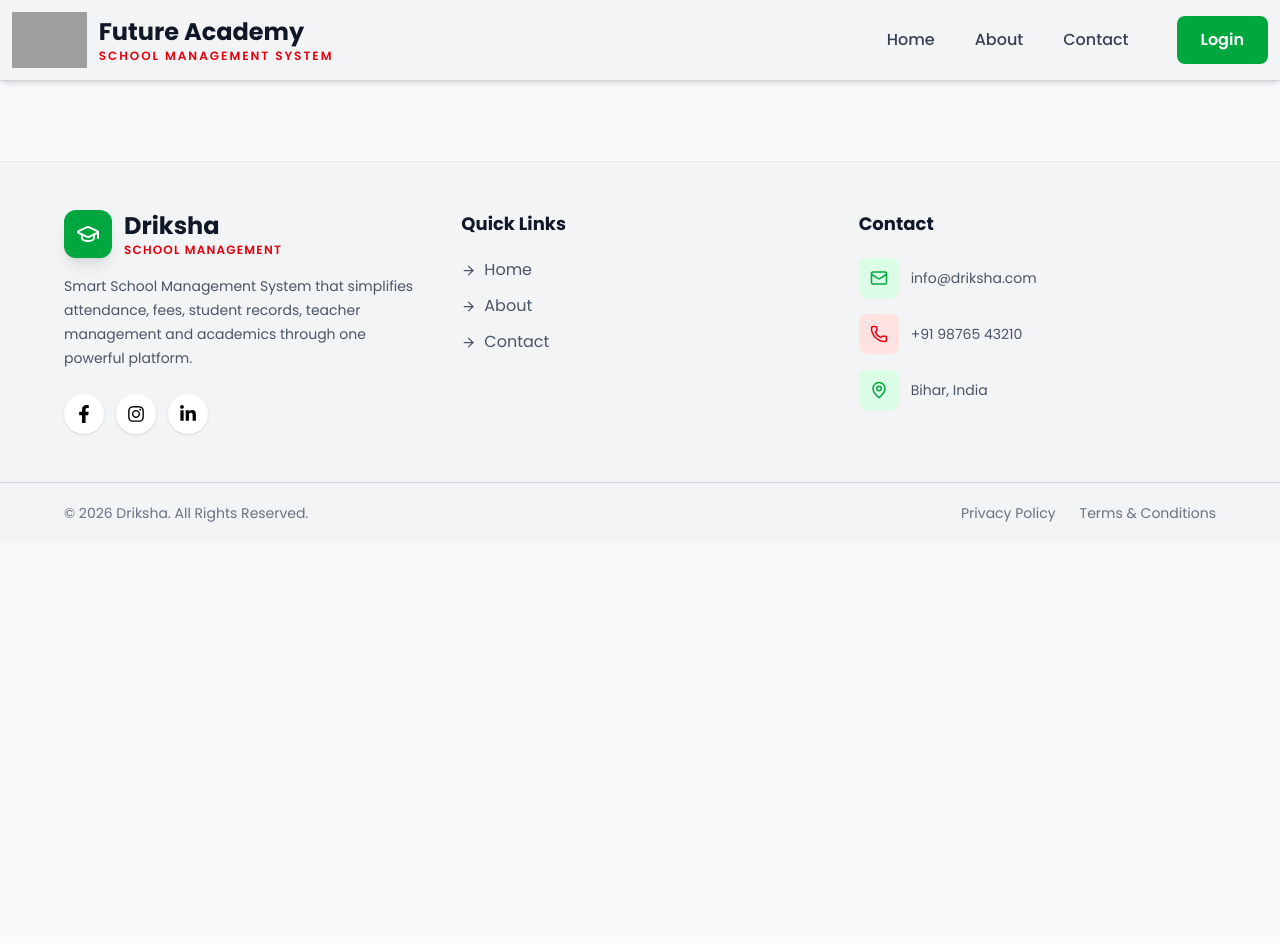
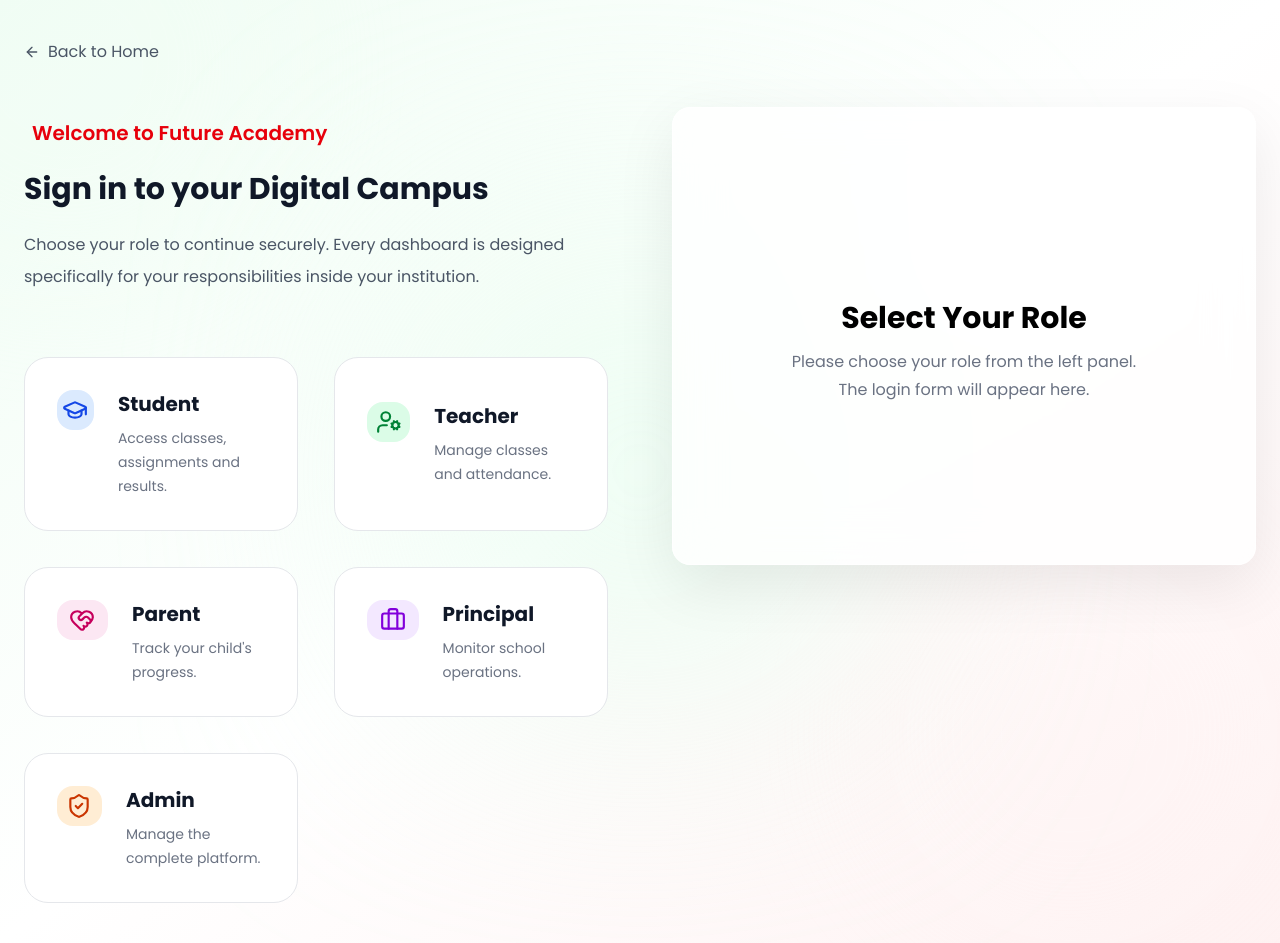
Before and after one commit to srishti09Ch2004/School_Management_, a React (Vite) app: page /login in a window 1280 px wide. Before the commit the page ends 800 px from the top, so only its background shows below. Built offline with nearby package versions, Linux system fonts and the light colour scheme; grey boxes are pictures that could not be loaded.

Commit message:
Create login panel successfully

```diff
--- a/src/App.jsx
+++ b/src/App.jsx
@@ -1,24 +1,30 @@
 import { Routes, Route } from "react-router-dom";
+import { useLocation } from "react-router-dom";
 
 import Navbar from "./components/Navbar";
 import Footer from "./components/Footer";
 
 import Home from "./pages/Home";
+import Login from "./pages/Login";
 import About from "./components/About";
 import Contact from "./components/Contact";
 
 function App() {
+    const location = useLocation();
+    const hideLayout = location.pathname === "/login";
+
   return (
     <>
-      <Navbar />
+      {!hideLayout && <Navbar />}
 
       <Routes>
         <Route path="/" element={<Home />} />
         <Route path="/about" element={<About />} />
         <Route path="/contact" element={<Contact />} />
+        <Route path="/login" element={<Login />} />
       </Routes>
 
-      <Footer />
+       {!hideLayout && <Footer />}
     </>
   );
 }
--- a/src/components/DashboardRoles.jsx
+++ b/src/components/DashboardRoles.jsx
@@ -1,38 +1,64 @@
+import {
+  GraduationCap,
+  UserCog,
+  HeartHandshake,
+  Briefcase,
+  ShieldCheck,
+  ArrowUpRight,
+} from "lucide-react";
+
 const roles = [
   {
     title: "Student",
-    icon: "school",
-    color: "bg-blue-500",
+    icon: <GraduationCap size={28} />,
+    bg: "bg-blue-100",
+    text: "text-blue-700",
+    border: "hover:border-blue-400",
     desc: "Attendance, Homework, Results & Timetable",
   },
   {
     title: "Teacher",
-    icon: "co_present",
-    color: "bg-green-500",
+    icon: <UserCog size={28} />,
+    bg: "bg-green-100",
+    text: "text-green-700",
+    border: "hover:border-green-400",
     desc: "Manage Classes, Marks & Attendance",
   },
   {
     title: "Parent",
-    icon: "family_restroom",
-    color: "bg-pink-500",
+    icon: <HeartHandshake size={28} />,
+    bg: "bg-pink-100",
+    text: "text-pink-700",
+    border: "hover:border-pink-400",
     desc: "Track Child Progress, Fees & Homework",
   },
   {
     title: "Principal",
-    icon: "shield_person",
-    color: "bg-gray-800",
+    icon: <Briefcase size={28} />,
+    bg: "bg-purple-100",
+    text: "text-purple-700",
+    border: "hover:border-purple-400",
     desc: "Analytics, Reports & School Overview",
+  },
+  {
+    title: "Admin",
+    icon: <ShieldCheck size={28} />,
+    bg: "bg-orange-100",
+    text: "text-orange-700",
+    border: "hover:border-orange-400",
+    desc: "Manage Users, School Settings, Roles & Complete System Control",
   },
 ];
 
 function DashboardRoles() {
   return (
-    <section className="py-20 bg-gradient-to-b from-white to-green-50">
-      <div className="max-w-7xl mx-auto px-4">
+    <section className="py-24 bg-gradient-to-b from-white to-green-50">
+      <div className="max-w-7xl mx-auto px-6">
 
         {/* Heading */}
 
-         <div className="max-w-3xl mx-auto text-center">
+        <div className="max-w-3xl mx-auto text-center">
+
           <span className="text-red-600 uppercase tracking-[3px] font-semibold">
             Dashboard Access
           </span>
@@ -41,45 +67,62 @@ function DashboardRoles() {
             One Platform, Every User
           </h2>
 
-          <p className="mt-5 text-gray-600 text-lg">
-            Smart dashboards designed for every member of your school.
+          <p className="mt-5 text-gray-600 text-lg leading-8">
+            Smart dashboards designed for every member of your school,
+            providing secure access to the tools and information they need.
           </p>
+
         </div>
 
         {/* Cards */}
 
-        <div className="grid md:grid-cols-2 lg:grid-cols-4 gap-7 mt-20">
+        <div className="grid md:grid-cols-2 lg:grid-cols-6 gap-8 mt-20">
 
           {roles.map((role, index) => (
+
             <div
               key={index}
-              className="group bg-white rounded-2xl p-7 border border-gray-200 shadow-sm hover:shadow-xl hover:-translate-y-2 transition duration-300"
+              className={`group rounded-3xl bg-white border border-gray-200
+              p-8 shadow-sm transition-all duration-300
+              hover:-translate-y-2 hover:shadow-2xl
+              ${role.border}
+              ${
+                index >= 3
+                  ? "lg:col-span-3"
+                  : "lg:col-span-2"
+              }`}
             >
 
+              {/* Icon */}
+
               <div
-                className={`w-14 h-14 rounded-2xl ${role.color} flex items-center justify-center text-white shadow-lg group-hover:scale-110 transition`}
+                className={`w-13 h-13 rounded-2xl
+                ${role.bg}
+                ${role.text}
+                flex items-center justify-center
+                shadow-md
+                group-hover:scale-110
+                transition-all duration-300`}
               >
-                <span className="material-symbols-outlined text-3xl">
-                  {role.icon}
-                </span>
+                {role.icon}
               </div>
+
+              {/* Title */}
 
               <h3 className="mt-8 text-2xl font-bold text-gray-900">
                 {role.title}
               </h3>
 
-              <p className="mt-3 text-gray-600 leading-7">
+              {/* Description */}
+
+              <p className="mt-4 text-gray-600 leading-7">
                 {role.desc}
               </p>
 
-              <button className="mt-7 text-green-600 font-semibold flex items-center gap-2 group-hover:gap-3 transition-all">
-                Explore
-                <span className="material-symbols-outlined text-xl">
-                  arrow_forward
-                </span>
-              </button>
+
 
             </div>
+
           ))}
 
         </div>
--- a/src/components/Hero.jsx
+++ b/src/components/Hero.jsx
@@ -1,3 +1,5 @@
+import { Link } from "react-router-dom";
+
 function Hero() {
   const academyName = "Future Academy";
 
@@ -28,13 +30,42 @@ function Hero() {
 
             <div className="mt-10 flex flex-wrap justify-center lg:justify-start gap-4">
 
-              <button className="px-8 py-3 text-white transition bg-green-600 rounded-full hover:bg-green-700">
-                Get Started
-              </button>
+              <Link to="/login">
 
-              <button className="px-8 py-3 text-green-600 transition bg-white border border-green-600 rounded-full hover:bg-green-50">
-                Login
-              </button>
+            <button
+              className="px-8 py-3 rounded-full
+              bg-gradient-to-r
+              from-green-600
+              to-green-700
+              text-white
+              font-semibold
+              shadow-lg
+              transition-all
+              duration-300
+              hover:-translate-y-1
+              hover:shadow-xl"
+            >
+              Get Started
+            </button>
+
+          </Link>
+
+          <Link to="/login">
+
+            <button
+              className="px-8 py-3 rounded-full
+              border-2 border-green-600
+              text-green-600
+              font-semibold
+              transition-all
+              duration-300
+              hover:bg-green-600
+              hover:text-white"
+            >
+              Login
+            </button>
+
+          </Link>
 
             </div>
 
--- a/src/components/LoginForm.jsx
+++ b/src/components/LoginForm.jsx
@@ -12,28 +12,28 @@ function LoginForm({ role }) {
 
   const roleStyles = {
     student: {
-      button: "from-blue-500 to-blue-600 hover:from-blue-600 hover:to-blue-700",
-      badge: "bg-blue-100 text-blue-600",
+      button: "from-blue-400 to-blue-500 hover:from-blue-500 hover:to-blue-600",
+      badge: "bg-blue-100 text-blue-700",
     },
 
     teacher: {
-      button: "from-green-500 to-green-600 hover:from-green-600 hover:to-green-700",
-      badge: "bg-green-100 text-green-600",
+      button: "from-green-400 to-green-500 hover:from-green-500 hover:to-green-600",
+      badge: "bg-green-100 text-green-700",
     },
 
     parent: {
-      button: "from-pink-500 to-pink-600 hover:from-pink-600 hover:to-pink-700",
-      badge: "bg-pink-100 text-pink-600",
+      button: "from-pink-400 to-pink-500 hover:from-pink-500 hover:to-pink-600",
+      badge: "bg-pink-100 text-pink-700",
     },
 
     principal: {
-      button: "from-purple-500 to-purple-600 hover:from-purple-600 hover:to-purple-700",
-      badge: "bg-purple-100 text-purple-600",
+      button: "from-purple-400 to-purple-500 hover:from-purple-500 hover:to-purple-600",
+      badge: "bg-purple-100 text-purple-700",
     },
 
     admin: {
-      button: "from-orange-500 to-orange-600 hover:from-orange-600 hover:to-orange-700",
-      badge: "bg-orange-100 text-orange-600",
+      button: "from-orange-400 to-orange-500 hover:from-orange-500 hover:to-orange-600",
+      badge: "bg-orange-100 text-orange-500",
     },
   };
 
@@ -56,7 +56,7 @@ function LoginForm({ role }) {
         {role.title} Portal
       </div>
 
-      <h2 className="mt-5 text-3xl font-bold text-gray-900">
+      <h2 className="mt-6 text-3xl font-bold text-gray-800">
         Welcome Back
       </h2>
 
@@ -169,7 +169,7 @@ function LoginForm({ role }) {
         {/* Button */}
 
         <button
-          className={`w-full h-14 rounded-2xl bg-gradient-to-r ${style.button}
+          className={`w-full h-12 rounded-2xl bg-gradient-to-r ${style.button}
           text-white font-semibold flex justify-center items-center gap-3
           transition duration-300 hover:scale-[1.02]`}
         >
--- a/src/components/Navbar.jsx
+++ b/src/components/Navbar.jsx
@@ -50,10 +50,15 @@ function Navbar() {
 
           <Link
             to="/login"
-            className="ml-2 rounded-lg bg-green-600 px-6 py-3 font-semibold text-white transition duration-300 hover:bg-green-700"
+            className="ml-2 rounded-xl bg-gradient-to-r from-green-600 to-green-700
+            px-6 py-3 font-semibold text-white shadow-lg
+            transition-all duration-300
+            hover:-translate-y-1
+            hover:shadow-xl"
           >
             Login
           </Link>
+
         </div>
       </div>
     </nav>
--- a/src/components/RoleCard.jsx
+++ b/src/components/RoleCard.jsx
@@ -16,42 +16,43 @@ function RoleCard({ role, selectedRole, onSelect }) {
     parent: <HeartHandshake size={26} />,
     principal: <Briefcase size={26} />,
     admin: <ShieldCheck size={26} />,
+
   };
 
   const colors = {
     blue: {
       bg: "bg-blue-100",
-      text: "text-blue-600",
-      border: "border-blue-500",
-      shadow: "shadow-blue-200",
+      text: "text-blue-700",
+      border: "border-blue-400",
+      shadow: "shadow-blue-100",
     },
 
     green: {
       bg: "bg-green-100",
-      text: "text-green-600",
-      border: "border-green-500",
-      shadow: "shadow-green-200",
+      text: "text-green-700",
+      border: "border-green-400",
+      shadow: "shadow-green-100",
     },
 
     pink: {
       bg: "bg-pink-100",
-      text: "text-pink-600",
-      border: "border-pink-500",
-      shadow: "shadow-pink-200",
+      text: "text-pink-700",
+      border: "border-pink-400",
+      shadow: "shadow-pink-100",
     },
 
     purple: {
       bg: "bg-purple-100",
-      text: "text-purple-600",
-      border: "border-purple-500",
-      shadow: "shadow-purple-200",
+      text: "text-purple-700",
+      border: "border-purple-400",
+      shadow: "shadow-purple-100",
     },
 
     orange: {
       bg: "bg-orange-100",
-      text: "text-orange-600",
-      border: "border-orange-500",
-      shadow: "shadow-orange-200",
+      text: "text-orange-700",
+      border: "border-orange-400",
+      shadow: "shadow-orange-100",
     },
   };
 
@@ -60,12 +61,12 @@ function RoleCard({ role, selectedRole, onSelect }) {
   return (
     <button
       onClick={onSelect}
-      className={`relative text-left p-6 rounded-3xl border transition-all duration-300 group overflow-hidden
+      className={`relative text-left p-8 rounded-3xl border transition-all duration-300 group overflow-hidden
 
       ${
         isActive
           ? `${style.border} shadow-xl ${style.shadow} bg-white scale-[1.02]`
-          : "border-gray-200 bg-white hover:border-green-300 hover:shadow-lg hover:-translate-y-1"
+          : "border-gray-200 bg-white hover:border-green-200 hover:shadow-lg hover:-translate-y-1"
       }`}
     >
       {/* Glow */}
@@ -76,15 +77,15 @@ function RoleCard({ role, selectedRole, onSelect }) {
       {/* Selected Badge */}
 
       {isActive && (
-        <div className="absolute top-4 right-4 text-green-600">
-          <CheckCircle2 size={22} />
+        <div className="absolute top-3 right-4 text-green-700">
+          <CheckCircle2 size={20} />
         </div>
       )}
 
-      <div className="relative flex gap-4 items-start">
+      <div className="relative flex gap-6 items-start">
 
         <div
-          className={`w-14 h-14 rounded-2xl flex items-center justify-center transition-all
+          className={`w-18 h-10 rounded-2xl flex items-center justify-center transition-all
 
           ${style.bg}
 
--- a/src/pages/Login.jsx
+++ b/src/pages/Login.jsx
@@ -50,9 +50,9 @@ function Login() {
     <section className="relative min-h-screen overflow-hidden bg-gradient-to-br from-green-50 via-white to-red-50">
 
       {/* Background Blur */}
-      <div className="absolute -top-40 -left-40 w-[450px] h-[450px] bg-green-300/30 rounded-full blur-3xl"></div>
+      <div className="absolute -top-40 -left-40 w-[450px] h-[450px] bg-green-50/30 rounded-full blur-3xl"></div>
 
-      <div className="absolute bottom-0 right-0 w-[420px] h-[420px] bg-red-300/20 rounded-full blur-3xl"></div>
+      <div className="absolute bottom-0 right-0 w-[420px] h-[420px] bg-red-50/20 rounded-full blur-3xl"></div>
 
       <div className="absolute top-1/2 left-1/2 w-[350px] h-[350px] -translate-x-1/2 -translate-y-1/2 bg-green-100 rounded-full blur-[140px]"></div>
 
@@ -62,9 +62,9 @@ function Login() {
 
         <Link
           to="/"
-          className="inline-flex items-center gap-2 text-gray-600 hover:text-green-600 transition"
+          className="inline-flex items-center gap-2 text-gray-600 hover:text-green-700 transition"
         >
-          <ArrowLeft size={18} />
+          <ArrowLeft size={16} />
           Back to Home
         </Link>
 
@@ -74,18 +74,16 @@ function Login() {
 
           <div>
 
-            <span className="inline-flex items-center px-5 py-2 rounded-full bg-green-100 text-green-700 font-semibold text-sm">
-              Welcome to Driksha
+            <span className="inline-flex items-center px-2 py-3 rounded-full text-red-600 font-semibold text-xl">
+              Welcome to Future Academy
             </span>
 
-            <h1 className="mt-6 text-5xl lg:text-6xl font-black leading-tight text-gray-900">
-              Sign in to your
-              <span className="block text-green-600">
-                Digital Campus
-              </span>
+            <h1 className="mt-3 text-4xl lg:text-3xl font-black leading-tight text-gray-900">
+              Sign in to your Digital Campus
+
             </h1>
 
-            <p className="mt-6 text-lg text-gray-600 leading-8 max-w-xl">
+            <p className="mt-5 text-2lg text-gray-600 leading-8 max-w-xl">
               Choose your role to continue securely. Every dashboard is
               designed specifically for your responsibilities inside your
               institution.
@@ -93,7 +91,7 @@ function Login() {
 
             {/* Role Cards */}
 
-            <div className="grid md:grid-cols-2 gap-5 mt-12">
+            <div className="grid md:grid-cols-2 gap-9 mt-16">
 
               {roles.map((role) => (
                 <RoleCard
@@ -112,19 +110,13 @@ function Login() {
 
           <div className="sticky top-10">
 
-            <div className="rounded-[35px] bg-white/80 backdrop-blur-xl border border-white shadow-[0_20px_60px_rgba(0,0,0,.08)] p-10">
+            <div className="rounded-[18px] bg-white/80 backdrop-blur-xl border border-white shadow-[0_20px_60px_rgba(0,0,0,.08)] p-10">
 
               {!selectedRole ? (
 
-                <div className="flex flex-col justify-center items-center py-20">
+                <div className="flex flex-col justify-center items-center py-30">
 
-                  <div className="w-24 h-24 rounded-full bg-green-100 flex items-center justify-center">
 
-                    <span className="text-5xl">
-                      🎓
-                    </span>
-
-                  </div>
 
                   <h2 className="mt-8 text-3xl font-bold">
 
@@ -132,7 +124,7 @@ function Login() {
 
                   </h2>
 
-                  <p className="mt-4 text-center text-gray-500 leading-7">
+                  <p className="mt-3 text-center text-gray-500 leading-7">
 
                     Please choose your role from the left panel.
 
```
